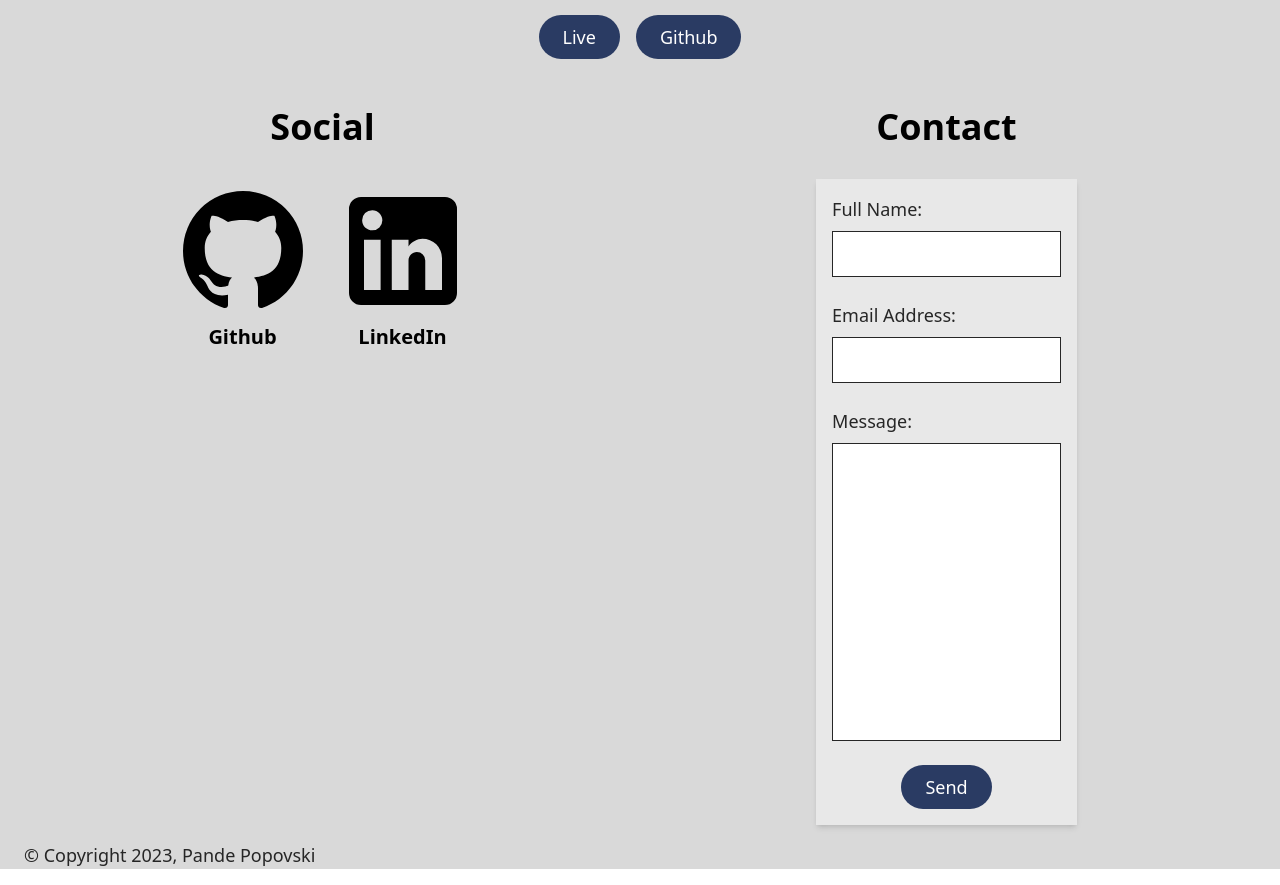
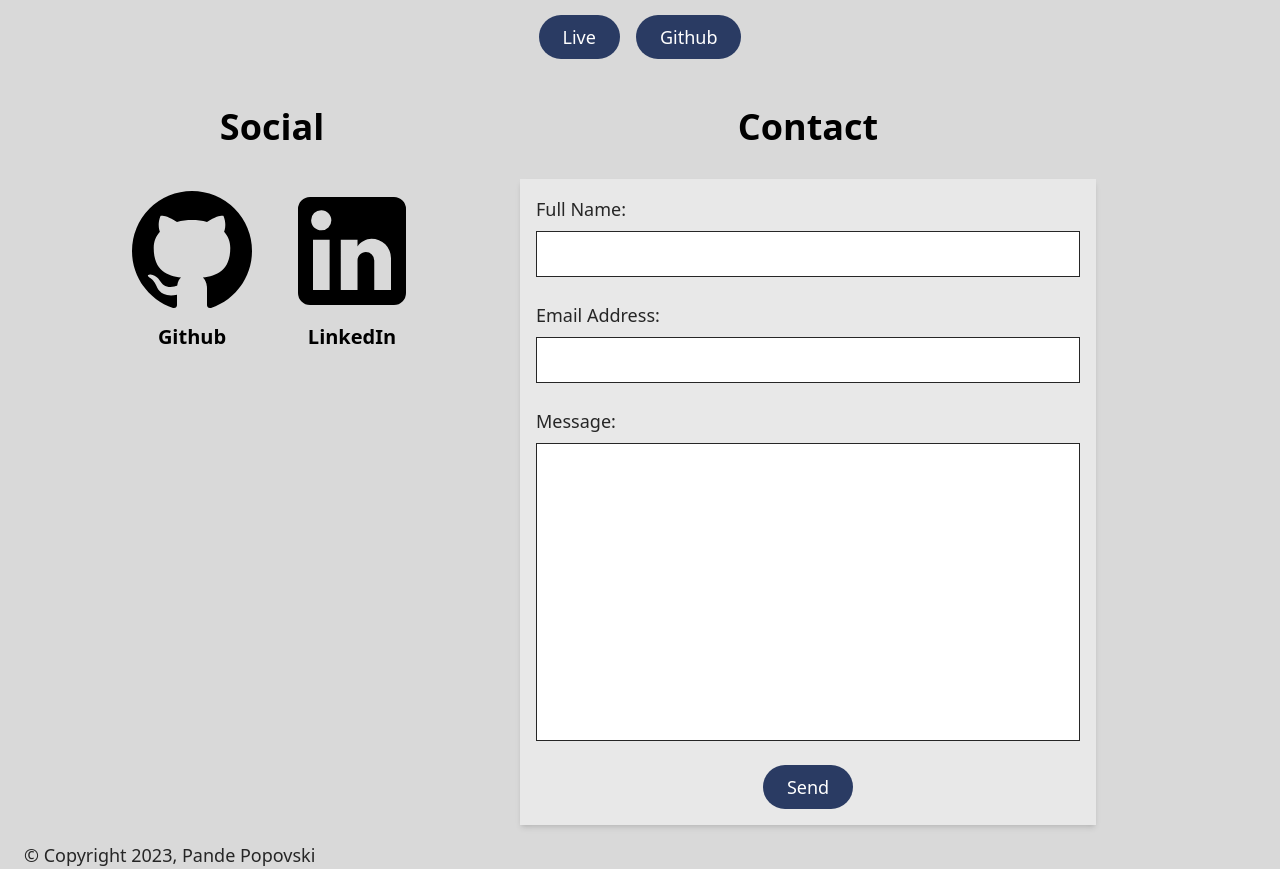
Before and after one commit to Duesenberg/personal-portfolio2, a React (Vite) app: page / in a window 1280 px wide. Shown: the part 2509-3394 px from the top of the page. Built offline with nearby package versions, Linux system fonts and the light colour scheme.

Commit message:
tweak contact form for larger screens

```diff
--- a/src/index.css
+++ b/src/index.css
@@ -74,7 +74,7 @@
 }
 
 .contactSection {
-  @apply flex flex-col justify-between mx-4 md:flex-row md:justify-around
+  @apply flex flex-col justify-between mx-4 md:flex-row md:justify-center
 }
 
 .socialLink {
@@ -102,10 +102,10 @@
 }
 
 .inputForm {
-  @apply flex flex-col gap-4 p-4 w-4/5 max-w-md md:max-w-xl shadow-md bg-backgroundSecondaryLight dark:bg-backgroundSecondaryDark transition-all duration-1000 ease-in-out
+  @apply flex flex-col gap-4 p-4 w-4/5 max-w-md md:w-full md:max-w-xl shadow-md bg-backgroundSecondaryLight dark:bg-backgroundSecondaryDark transition-all duration-1000 ease-in-out
 }
 
-.contactMe { @apply p-4 }
+.contactMe { @apply p-4 flex-1/5 }
 
 /* Styles for scrollbar */
 /* width */
--- a/tailwind.config.js
+++ b/tailwind.config.js
@@ -52,6 +52,9 @@ export default {
       },
       borderWidth: {
         '1': '1px',
+      },
+      flex: {
+        '1/5': '.8',
       }
     },
   },
```
